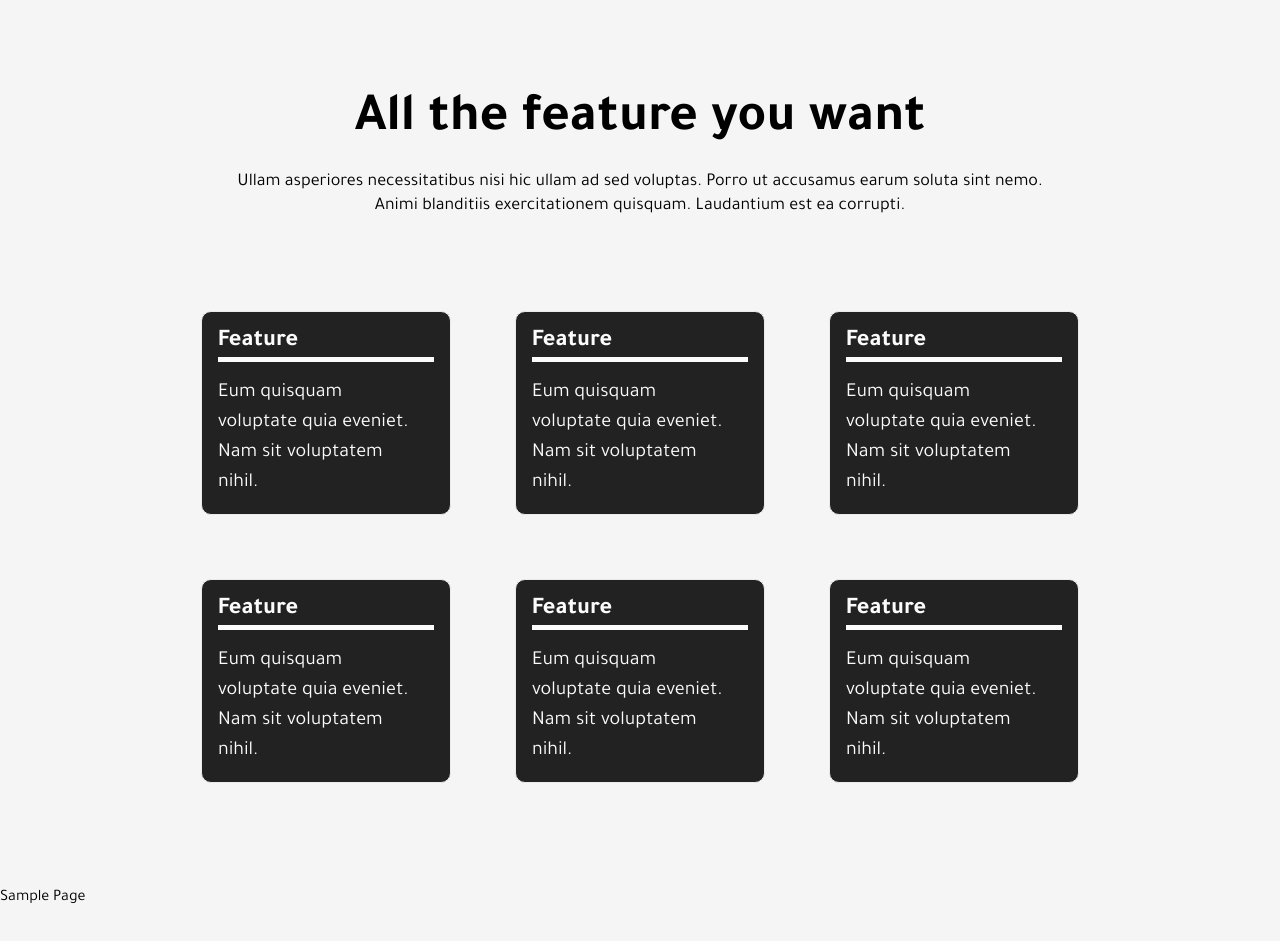
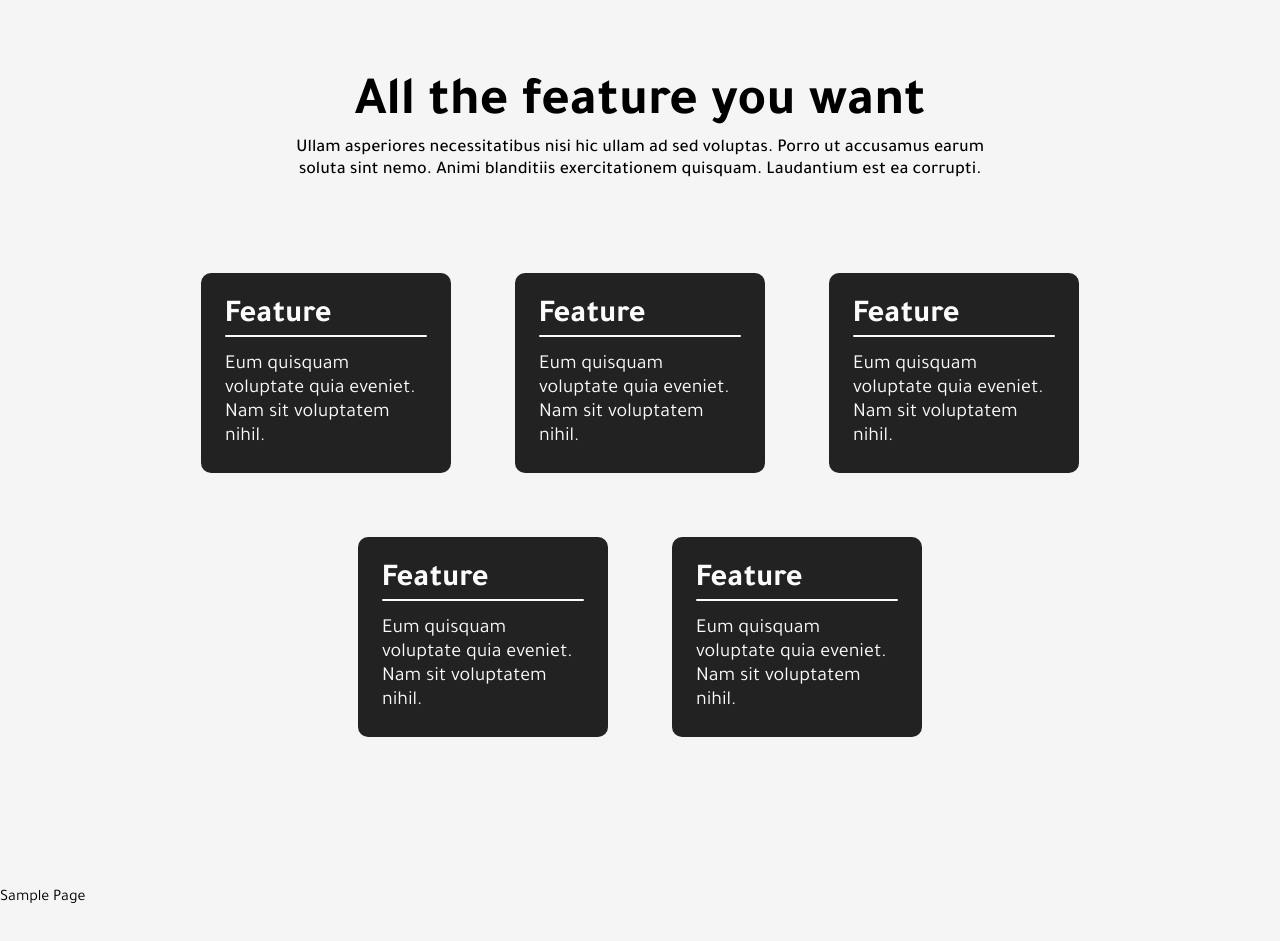
Before and after one commit to BufferOverflow-me/website, a Next.js app: page / in a window 1280 px wide. Shown: the part 1280-2221 px from the top of the page. Built offline with nearby package versions, Linux system fonts and the light colour scheme.

Commit message:
made slight changes in card section

```diff
--- a/components/landing_page/screen/feature.jsx
+++ b/components/landing_page/screen/feature.jsx
@@ -1,73 +1,48 @@
 import styles from '../../../styles/Home.module.scss'
 import React from 'react'
+import Featurecard from '../widgets/featurecard'
 
+const myFeature = [
+    {
+        title: 'Feature',
+        desc: 'Eum quisquam voluptate quia eveniet. Nam sit voluptatem nihil.'
+    },
+    {
+        title: 'Feature',
+        desc: 'Eum quisquam voluptate quia eveniet. Nam sit voluptatem nihil.'
+    },
+    {
+        title: 'Feature',
+        desc: 'Eum quisquam voluptate quia eveniet. Nam sit voluptatem nihil.'
+    },
+    {
+        title: 'Feature',
+        desc: 'Eum quisquam voluptate quia eveniet. Nam sit voluptatem nihil.'
+
+    },
+    {
+        title: 'Feature',
+        desc: 'Eum quisquam voluptate quia eveniet. Nam sit voluptatem nihil.'
+    },
+];
 const feature = () => {
     return (
         <div className={styles.featureSection}>
             <h1>
-            All the feature you want
+                All the feature you want
             </h1>
-            <p className={styles.desc}>
-            Ullam asperiores necessitatibus nisi hic ullam ad sed voluptas. Porro ut accusamus earum soluta sint nemo. Animi blanditiis exercitationem quisquam. Laudantium est ea corrupti.
-            </p>
+            <div className={styles.desc}>
+                Ullam asperiores necessitatibus nisi hic ullam ad sed voluptas. Porro ut accusamus earum soluta sint nemo. Animi blanditiis exercitationem quisquam. Laudantium est ea corrupti.
+            </div>
             <div className={styles.grid}>
-                <div className={styles.card}>
-                    <h2>
-                    Feature
-                    </h2>
-                    <hr className={styles.cardHr}/>
-                    <p>
-                    Eum quisquam voluptate quia eveniet. Nam sit voluptatem nihil.
-                    </p>
-                </div>
-                <div className={styles.card}>
-                    <h2>
-                    Feature
-                    </h2>
-                    <hr className={styles.cardHr}/>
-                    <p>
-                    Eum quisquam voluptate quia eveniet. Nam sit voluptatem nihil.
-                    </p>
-                </div>
-                <div className={styles.card}>
-                    <h2>
-                    Feature
-                    </h2>
-                    <hr className={styles.cardHr}/>
-                    <p>
-                    Eum quisquam voluptate quia eveniet. Nam sit voluptatem nihil.
-                    </p>
-                </div>
-                <div className={styles.card}>
-                    <h2>
-                    Feature
-                    </h2>
-                    <hr className={styles.cardHr}/>
-                    <p>
-                    Eum quisquam voluptate quia eveniet. Nam sit voluptatem nihil.
-                    </p>
-                </div>
-                <div className={styles.card}>
-                    <h2>
-                    Feature
-                    </h2>
-                    <hr className={styles.cardHr}/>
-                    <p>
-                    Eum quisquam voluptate quia eveniet. Nam sit voluptatem nihil.
-                    </p>
-                </div>
-                <div className={styles.card}>
-                    <h2>
-                    Feature
-                    </h2>
-                    <hr className={styles.cardHr}/>
-                    <p>
-                    Eum quisquam voluptate quia eveniet. Nam sit voluptatem nihil.
-                    </p>
-                </div>
+                {
+                    myFeature.map((item, index)=>(
+                        <Featurecard key={index} title={item.title} desc={item.desc}/>
+                    ))
+                }
             </div>
         </div>
-    )
+    );
 }
 
 
--- /dev/null
+++ b/components/landing_page/widgets/featurecard.jsx
@@ -0,0 +1,31 @@
+import React from 'react'
+import styles from '../../../styles/Home.module.scss'
+import PropTypes from 'prop-types'
+const featurecard = (props) => {
+    return (
+        <div className={styles.card}>
+                    <div className={styles.cardTitle}>
+                    <span>
+                    {props.title}
+                    </span>
+                    </div>
+                    <hr className={styles.cardHr}/>
+                    <div className={styles.cardDesc}>
+                        {props.desc}
+                    </div>
+                </div>
+    );
+}
+
+featurecard.defaultProps ={
+    title: 'Feature',
+    desc: 'Eum quisquam voluptate quia eveniet. Nam sit voluptatem nihil.'
+}
+
+featurecard.propTypes = {
+    title: PropTypes.string.isRequired,
+    desc: PropTypes.string.isRequired
+}
+
+
+export default featurecard
--- a/styles/Home.module.scss
+++ b/styles/Home.module.scss
@@ -141,6 +141,7 @@ $clr-card: #222222;
         margin: 8rem auto 1rem;
         width: 65%;
         font-size: clamp(1rem, 3vw + 1rem, 4rem);
+        line-height: 2rem;
     }
     .grid {
         display: flex;
@@ -151,45 +152,44 @@ $clr-card: #222222;
         margin: auto;
     }
     .desc {
-        width: 65%;
+        width: 55%;
         font-weight: 400;
         margin: 5px auto 60px;
         font-size: 1.125rem;
-        line-height: 01.55rem;
+        font-weight: 500;
     }
     .card:hover,
     .card:focus,
     .card:active {
-        color: $color-primary;
-        border-color: $color-primary;
+        transform: scale(1.2);
+        background-color: rgba(0, 0, 0);
     }
     .card {
         background-color: $clr-card;
         margin: 2rem;
-        // margin-right: 2rem;
-        padding: 1rem;
+        padding: 1.5rem;
         text-align: left;
         color: $color-text;
-        text-decoration: none;
-        border: 1px solid #eaeaea;
         border-radius: 0.625rem;
-        transition: color 0.15s ease, border-color 0.15s ease;
+        transition: all 0.15s ease;
         max-width: 250px;
-        h2 {
-            margin: 0;
-            font-size: 1.5rem;
+        transition: all 600ms ease-in-out;
+        user-select: none;
+        .cardTitle {
+            font-size: 2rem;
+            font-weight: bold;
+            text-decoration: dashed;
         }
-        p {
+        .cardDesc {
             margin: 0;
             font-size: 1.25rem;
-            line-height: 1.5;
-            padding-right: 1rem;
         }
         .cardHr {
             margin: 0px 0px 1rem;
             border: none;
             border-top: 5px solid;
-            background: linear-gradient(to right, #222222, #FFFFFF, #C504EE);
+            border-radius: 10px;
+            border-width: 0.15rem;
         }
     }
     @media (max-width: 600px) {
@@ -244,7 +244,4 @@ $clr-card: #222222;
     padding: 0.5rem 1.5rem;
     transform: translateY(-120%);
     transition: transform 200ms ease-in;
-     :focus {
-        transform: translateY(0);
-    }
 }
```
